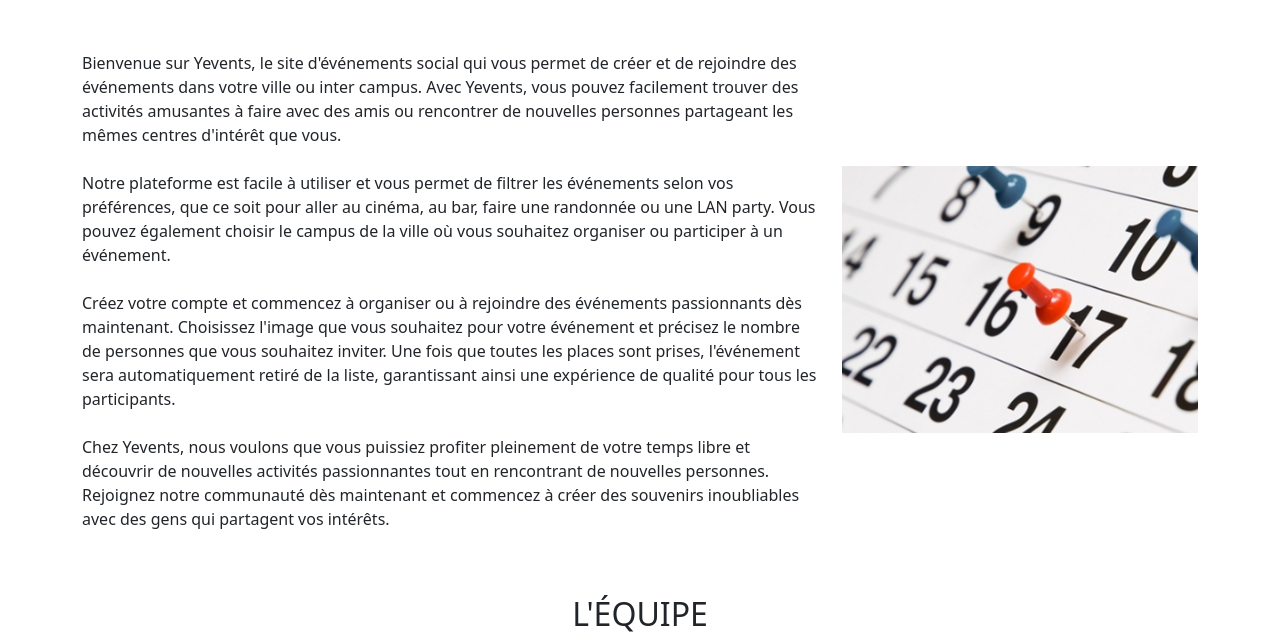
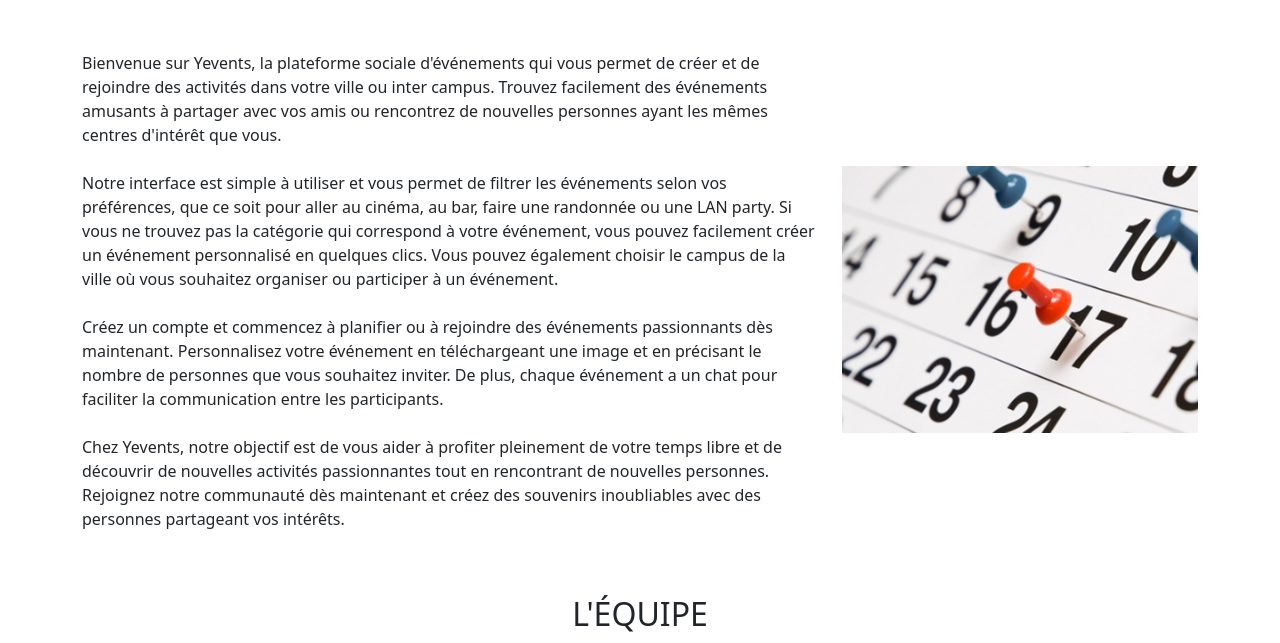
Before and after one commit to HunknownH/SiteVitrineYEvents, a plain HTML site: page challenge48h.html in a window 1280 px wide. Shown: the part 157-800 px from the top of the page. Drawn offline with nearby package versions, Linux system fonts and the light colour scheme.

Commit message:
Update challenge48h.html

```diff
--- a/challenge48h.html
+++ b/challenge48h.html
@@ -54,16 +54,16 @@
         </div>
         <div class="row">
           <div class="col-md-8 d-flex align-items-center">
-              <p>Bienvenue sur Yevents, le site d'événements social qui vous permet de créer et de rejoindre des événements dans votre ville ou inter campus. Avec Yevents, vous pouvez facilement trouver des activités amusantes à faire avec des amis ou rencontrer de nouvelles personnes partageant les mêmes centres d'intérêt que vous.
+              <p>Bienvenue sur Yevents, la plateforme sociale d'événements qui vous permet de créer et de rejoindre des activités dans votre ville ou inter campus. Trouvez facilement des événements amusants à partager avec vos amis ou rencontrez de nouvelles personnes ayant les mêmes centres d'intérêt que vous.
                 <br>
                 <br>
-                Notre plateforme est facile à utiliser et vous permet de filtrer les événements selon vos préférences, que ce soit pour aller au cinéma, au bar, faire une randonnée ou une LAN party. Vous pouvez également choisir le campus de la ville où vous souhaitez organiser ou participer à un événement.
+                Notre interface est simple à utiliser et vous permet de filtrer les événements selon vos préférences, que ce soit pour aller au cinéma, au bar, faire une randonnée ou une LAN party. Si vous ne trouvez pas la catégorie qui correspond à votre événement, vous pouvez facilement créer un événement personnalisé en quelques clics. Vous pouvez également choisir le campus de la ville où vous souhaitez organiser ou participer à un événement.
                 <br>
                 <br>
-                Créez votre compte et commencez à organiser ou à rejoindre des événements passionnants dès maintenant. Choisissez l'image que vous souhaitez pour votre événement et précisez le nombre de personnes que vous souhaitez inviter. Une fois que toutes les places sont prises, l'événement sera automatiquement retiré de la liste, garantissant ainsi une expérience de qualité pour tous les participants.
+                Créez un compte et commencez à planifier ou à rejoindre des événements passionnants dès maintenant. Personnalisez votre événement en téléchargeant une image et en précisant le nombre de personnes que vous souhaitez inviter. De plus, chaque événement a un chat pour faciliter la communication entre les participants.
                 <br>
                 <br>
-                Chez Yevents, nous voulons que vous puissiez profiter pleinement de votre temps libre et découvrir de nouvelles activités passionnantes tout en rencontrant de nouvelles personnes. Rejoignez notre communauté dès maintenant et commencez à créer des souvenirs inoubliables avec des gens qui partagent vos intérêts.
+                Chez Yevents, notre objectif est de vous aider à profiter pleinement de votre temps libre et de découvrir de nouvelles activités passionnantes tout en rencontrant de nouvelles personnes. Rejoignez notre communauté dès maintenant et créez des souvenirs inoubliables avec des personnes partageant vos intérêts.
               </p>
           </div>
         <div class="col-md-4 d-flex align-items-center">
```
